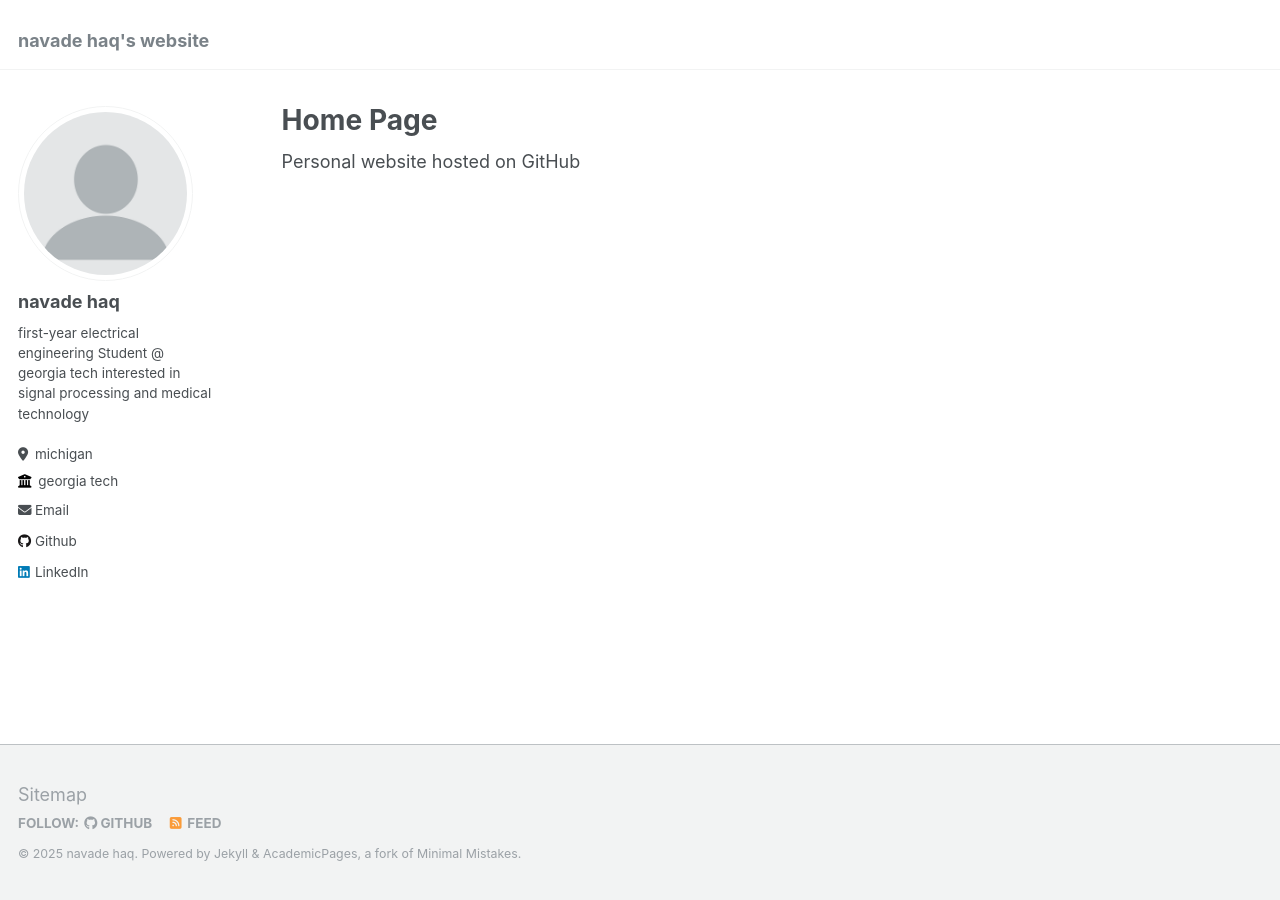
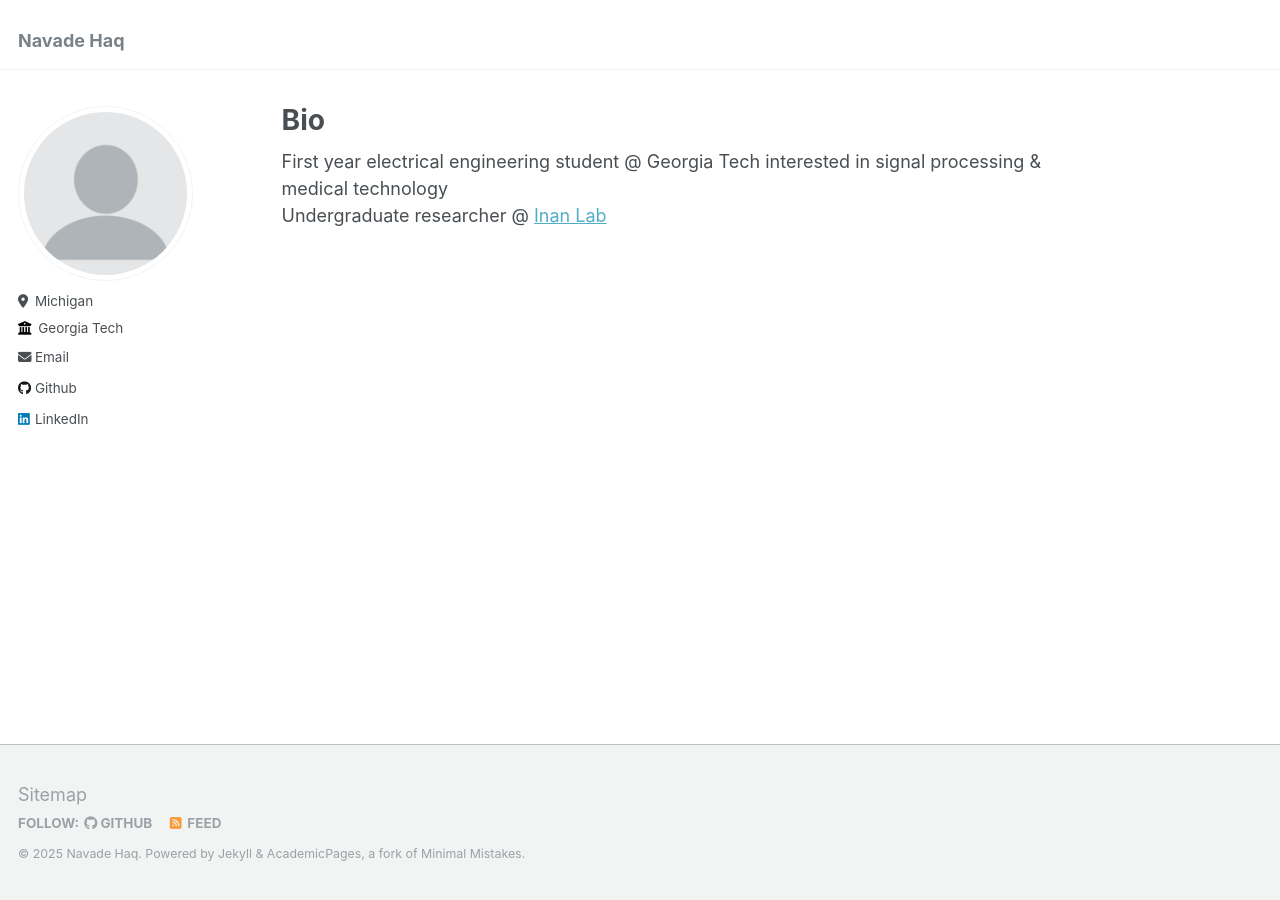
Before and after one commit to navadehaq/navadehaq.github.io, a Jekyll site: the page built from _pages/about.md, in a window 1280 px wide. Built offline with Jekyll 4.4.1, drawn with Linux system fonts in a browser that asks for light colours.

Commit message:
New info

```diff
--- a/_config.yml
+++ b/_config.yml
@@ -8,9 +8,9 @@
 
 # Basic Site Settings
 locale                   : "en-US"
-title                    : "navade haq's website"
+title                    : "Navade Haq"
 title_separator          : "-"
-name                     : &name "navade haq"
+name                     : &name "Navade Haq"
 description              : &description ""
 url                      : https://navade.me # the base hostname & protocol for your site e.g. "https://mmistakes.github.io"
 baseurl                  : "" # the subpath of your site, e.g. "/blog"
@@ -22,11 +22,11 @@ repository               : "navadehaq/navadehaq.github.io"
 author:
   # Biographic information
   avatar           : "profile.png"
-  name             : "navade haq"
+  name             : #idk
   pronouns         : # example: "she/her"
-  bio              : "first-year electrical engineering Student @ georgia tech interested in signal processing and medical technology"
-  location         : "michigan"
-  employer         : "georgia tech"
+  bio              : #idk
+  location         : "Michigan"
+  employer         : "Georgia Tech"
   uri              : # URL
   email            : "haqnavade@gmail.com"
 
--- a/_pages/about.md
+++ b/_pages/about.md
@@ -1,10 +1,11 @@
 ---
 permalink: /
-title: "Home Page"
+title: "Bio"
 author_profile: true
 redirect_from:
   - /about/
   - /about.html
 ---
 
-Personal website hosted on GitHub
+First year electrical engineering student @ Georgia Tech interested in signal processing & medical technology <br>
+Undergraduate researcher @ [Inan Lab](https://irl.gatech.edu/)
```
